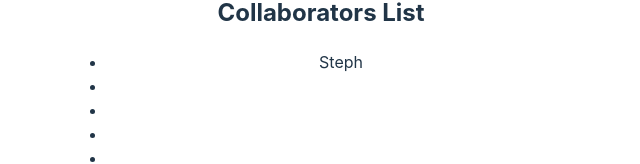
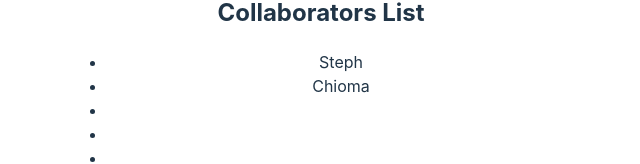
Before and after one commit to Darkchoco3/GROUPB, a React (Vite) app: page / in a window 1280 px wide. Shown: the part 360-524 px from the top of the page, without its empty margins (319-959 px from the left). Built offline with nearby package versions, Linux system fonts and the light colour scheme.

Commit message:
refactored: App.jsx

```diff
--- a/src/App.jsx
+++ b/src/App.jsx
@@ -8,7 +8,7 @@ function App() {
      <h2>Collaborators List </h2>
      <ul>
      <li>Steph</li>
-     <li></li>
+     <li>Chioma</li>
      <li></li>
      <li></li>
      <li></li>
```
